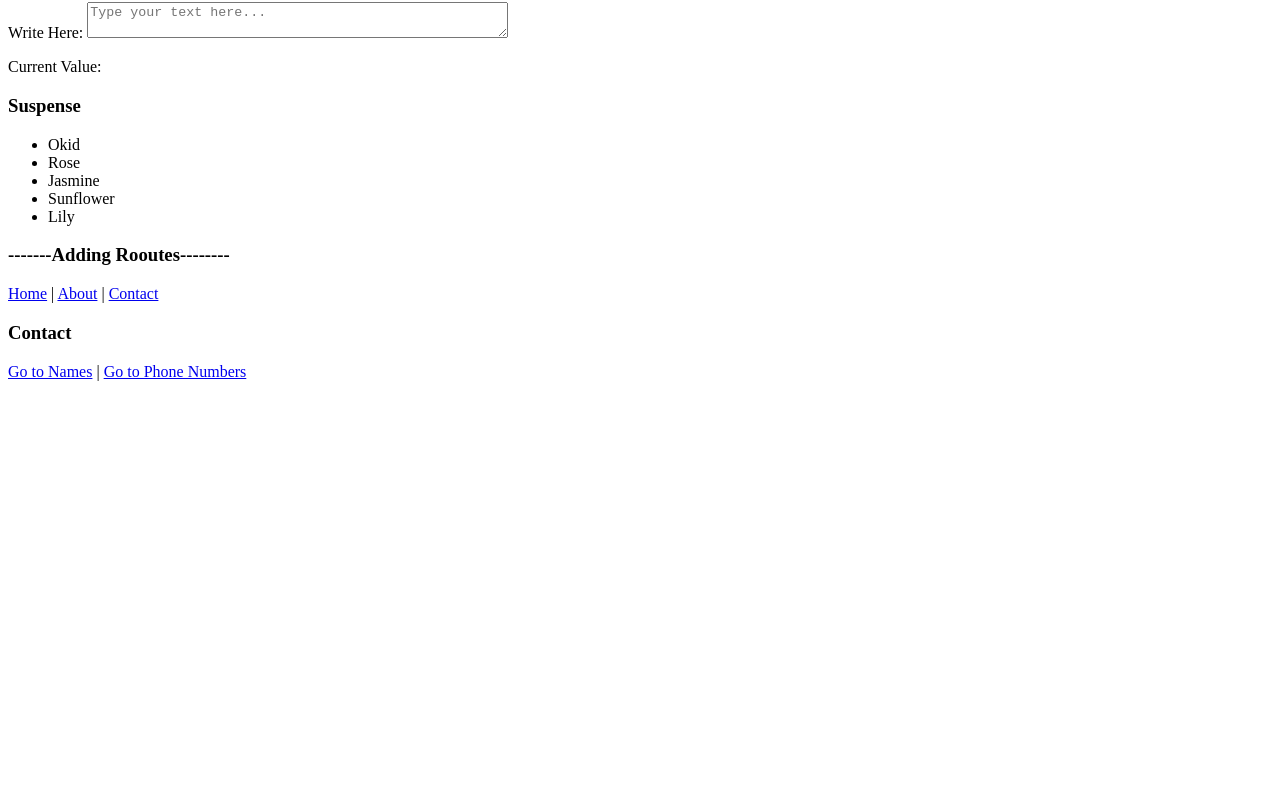
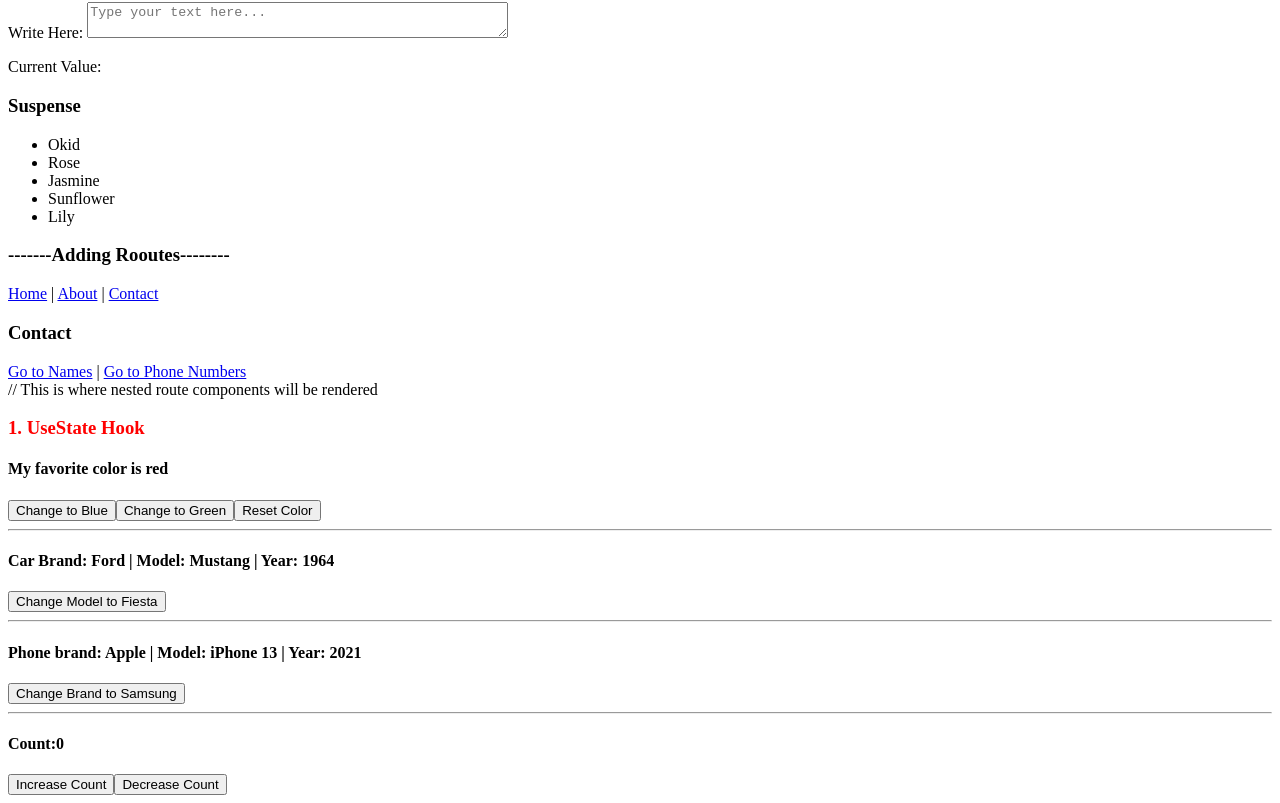
Before and after one commit to SuwanthaDarshana/render-test, a React (Vite) app: page /contact in a window 1280 px wide. Shown: the part 1517-2320 px from the top of the page. Before the commit the page ends 1906 px from the top, so only its background shows below. Built offline with nearby package versions, Linux system fonts and the light colour scheme.

Commit message:
add useState hook

```diff
--- a/src/App.jsx
+++ b/src/App.jsx
@@ -17,6 +17,7 @@ import About from "./components/RouterPages/About";
 import Contact from "./components/RouterPages/Contact";
 import ContactName from "./components/RouterPages/ContactName";
 import ContactNumbers from "./components/RouterPages/ContactNumbers";
+import Color from "./components/Hooks/UseState/Color";
 
 function App() {
   const customers = [
@@ -59,6 +60,8 @@ function App() {
           </Route>
         </Routes>
       </BrowserRouter>
+
+      <Color />
     </div>
   );
 }
--- /dev/null
+++ b/src/components/Hooks/UseState/Color.jsx
@@ -0,0 +1,52 @@
+import React, { useState } from 'react';
+
+const Color = () => {
+
+    const[color,setColor] = useState('red');
+
+    const changeColor = ()=>{
+        setColor('blue');
+    }
+
+    const resetColor = ()=>{
+        setColor('red');
+    }
+
+
+    const [count,setCount] = useState(0);
+
+    const [car,setCar] = useState({
+        brand:'Ford',
+        model:'Mustang',
+        year:1964
+    });
+
+    const [phone, setPhone] = useState({
+        brand: 'Apple',
+        model: 'iPhone 13',
+        year: 2021
+    });
+
+
+    return (
+        <div>
+            <h3 style={{color:'red'}}>1. UseState Hook</h3>
+            <h4>My favorite color is {color}</h4>
+            <button onClick={changeColor}>Change to Blue</button>
+            <button onClick={()=>setColor('green')}>Change to Green</button>
+            <button onClick={resetColor}>Reset Color</button>
+            <hr />
+            <h4>Car Brand: {car.brand} | Model: {car.model} | Year: {car.year}</h4>
+            <button onClick={()=>setCar({...car,model:'Fiesta'})}>Change Model to Fiesta</button>    {/* Using spread operator to retain other properties */}
+            <hr />
+            <h4>Phone brand: {phone.brand} | Model: {phone.model} | Year: {phone.year}</h4>
+            <button onClick={()=>setPhone({...phone,brand:"Samsung"})}>Change Brand to Samsung</button>
+            <hr />
+            <h4>Count:{count}</h4>
+            <button onClick={()=>setCount(count+1)}>Increase Count</button>
+            <button onClick={()=>setCount(count-1)}>Decrease Count</button>
+        </div>
+    );
+}
+
+export default Color;
--- a/src/components/RouterPages/Contact.jsx
+++ b/src/components/RouterPages/Contact.jsx
@@ -1,6 +1,6 @@
-import React from "react";
+
 import { Link, Outlet } from "react-router-dom";
-
+/*Nested Routes */
 const Contact = () => {
   return (
     <div>
@@ -9,7 +9,7 @@ const Contact = () => {
         <Link to="/contact/name">Go to Names</Link> |{" "}
         <Link to="/contact/number">Go to Phone Numbers</Link>
       </nav>
-        <Outlet />
+      <Outlet />    // This is where nested route components will be rendered
     </div>
   );
 };
```
